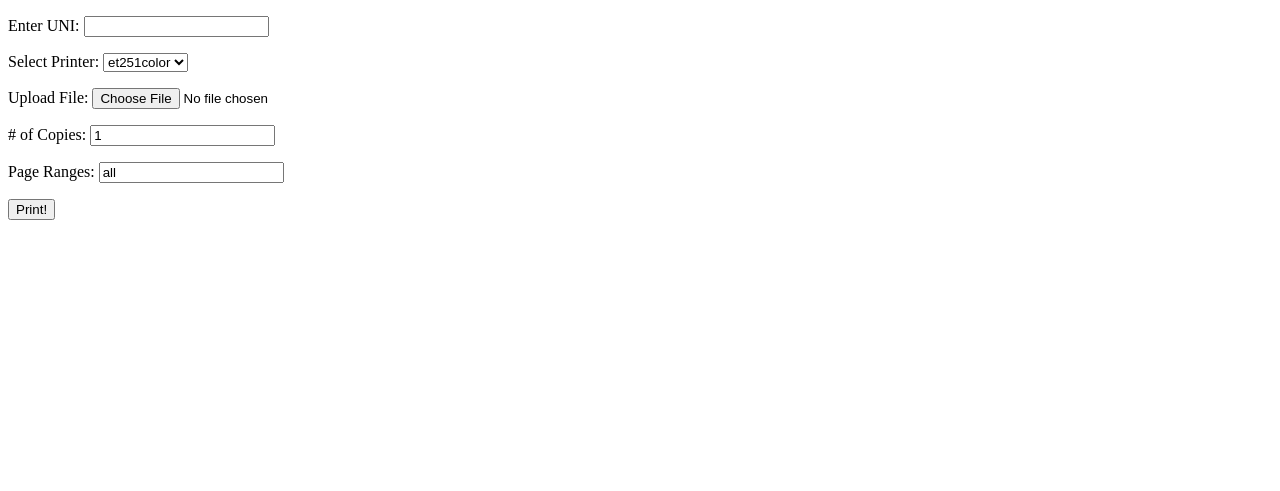
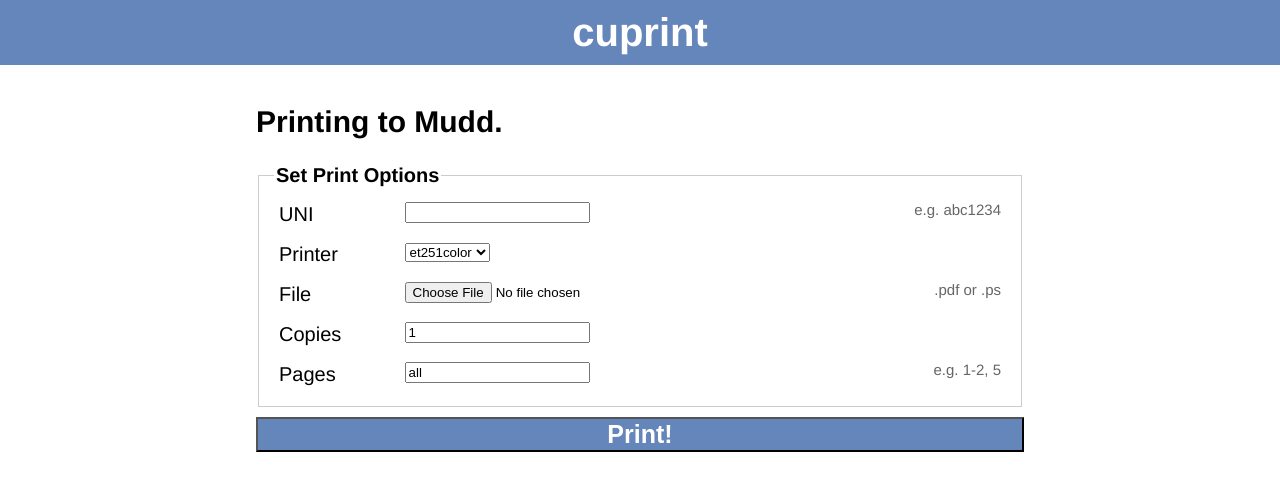
Before and after one commit to adi-archive/cuprint, a Flask app: page /mudd/print in a window 1280 px wide. Shown: the top 491 px of the page. Run offline with Flask 2, Linux system fonts and the light colour scheme; parts of the project's set-up code (start-up, migrations or seed data) failed here and were passed over.

Commit message:
Made it prettier.

```diff
--- a/application.py
+++ b/application.py
@@ -30,7 +30,9 @@ def print_file(f):
 	except cups.IPPError:
 		return False
 
-# Example route, delete this and add your own
+def unslugify(value):
+	return ' '.join([s.capitalize() for s in value.split('-')])
+
 @app.route('/')
 def index():
 	return render_template('buildings.html', buildings=app.config['BUILDINGS'])
@@ -38,7 +40,7 @@ def index():
 @app.route('/<building>/print')
 def print_form(building):
 	printers = app.config['PRINTERS'][building]
-	return render_template('printers.html', printers=printers)
+	return render_template('printers.html', building=unslugify(building), printers=printers)
 
 @app.route('/print', methods=['POST'])
 def handle_print():
--- a/manage.py
+++ b/manage.py
@@ -1,8 +1,7 @@
-#!/usr/bin/env python2
+#!/usr/bin/env python
 
 import sys, os
 from application import app
-import redis
 import json
 import cPickle as pickle
 
--- a/static/main.css
+++ b/static/main.css
@@ -0,0 +1,126 @@
+html {
+    font-family: Helvetica, Arial, sans-serif;
+    font-size: 20px;
+}
+
+body {
+    margin: 0;
+}
+
+body div {
+    width: 60%;
+    margin: 0 auto;
+}
+
+h1 {
+    color: #fff;
+    background-color: #6586BA;
+    margin: 0 0 1em 0;
+    display: block;
+    width: 100%;
+    padding: .25em 0;
+    text-align: center;
+}
+
+h2 {
+    margin-top: 1em;
+}
+
+ul {
+    list-style-type: none;
+    -webkit-column-count: 2;
+    -moz-column-count: 2;
+    column-count: 2;
+    height: 22em;
+    padding: 0;
+    margin-left: -.5em;
+}
+
+li {
+    padding: .5em 0;
+}
+
+a, a:visited {
+    color: #333;
+    text-decoration: none;
+    padding: .5em;
+}
+
+a:hover {
+    color: #fff;
+    background-color: #6586BA;
+}
+
+/* Form styles based on
+    http://www.alistapart.com/articles/prettyaccessibleforms/
+*/
+form.printform fieldset {
+  margin-bottom: 10px;
+  border: 1px solid #ccc;
+}
+
+form.printform legend {
+  padding: 0 2px;
+  font-weight: bold;
+}
+
+form.printform label {
+  display: inline-block;
+  line-height: 1.5;
+  vertical-align: top;
+}
+
+form.printform fieldset ol {
+  margin: 0;
+  padding: 0;
+}
+
+form.printform fieldset li {
+  list-style: none;
+  padding: 5px;
+  margin: 0;
+}
+
+form.printform fieldset fieldset {
+  border: none;
+  margin: 3px 0 0;
+}
+
+form.printform fieldset fieldset legend {
+  padding: 0 0 5px;
+  font-weight: normal;
+}
+
+form.printform fieldset fieldset label {
+  display: block;
+  width: auto;
+}
+
+form.printform em {
+  font-weight: bold;
+  font-style: normal;
+  color: #f00;
+}
+
+form.printform label {
+  width: 120px; /* Width of labels */
+}
+
+form.printform fieldset fieldset label {
+  margin-left: 123px; /* Width plus 3 (html space) */
+}
+
+form.printform button {
+    width: 100%;
+    font-size: 1.25em;
+    font-weight: bold;
+    color: #fff;
+    background-color: #6586BA;
+}
+
+form.printform small {
+    line-height: 1.5;
+    float: right;
+    color: #666;
+    font-size: .75em;
+}
--- a/templates/base.html
+++ b/templates/base.html
@@ -8,7 +8,10 @@
     {% endblock %}
   </head>
   <body>
+  <h1>cuprint</h1>
+  <div>
   {% block body %}
   {% endblock %}
+  </div>
   </body>
 </html>
--- a/templates/buildings.html
+++ b/templates/buildings.html
@@ -1,8 +1,10 @@
 {% extends "base.html" %}
 
 {% block body %}
-	<p>Choose a building.</p>
+	<h2>Choose a building.</h2>
+    <ul id="buildings">
 	{% for building in buildings %}
-		<p><a href="{{building|slugify}}/print">{{building}}</a></p>
+		<li><a href="{{building|slugify}}/print">{{building}}</a></li>
 	{% endfor %}
+    </ul>
 {% endblock %}
--- a/templates/printers.html
+++ b/templates/printers.html
@@ -1,18 +1,40 @@
 {% extends "base.html" %}
 
 {% block body %}
-	<form action="../print" method="post" enctype="multipart/form-data">
-		<p>Enter UNI: <input type="text" name="uni"/></p>
-		<p>Select Printer:
-		<select name="printer">
-		{% for prt in printers %}
-			<option value="{{prt}}">{{prt}}</option>
-		{% endfor %}
-		</select>
-		</p>
-		<p>Upload File: <input type="file" name="document"/></p>
-		<p># of Copies: <input type="text" name="copies" value="1"/></p>
-		<p>Page Ranges: <input type="text" name="page-ranges" value="all"/></p>
-		<p><input type="submit" value="Print!"/></p>
+	<h2>Printing to {{building}}.</h2>
+	<form action="../print" method="post" enctype="multipart/form-data" class="printform">
+	<fieldset>
+		<legend>Set Print Options</legend>
+		<ol>
+			<li>
+				<label for="uni">UNI</label>
+				<input type="text" id="uni" name="uni"/>
+				<small>e.g. abc1234</small>
+			</li>
+			<li>
+				<label for="printer">Printer</label>
+				<select id="printer" name="printer">
+				{% for prt in printers %}
+					<option value="{{prt}}">{{prt}}</option>
+				{% endfor %}
+				</select>
+			</li>
+			<li>
+				<label for="document">File</label>
+				<input type="file" id="document" name="document"/>
+				<small>.pdf or .ps</small>
+			</li>
+			<li>
+				<label for="copies">Copies</label>
+				<input type="text" id="copies" name="copies" value="1"/>
+			</li>
+			<li>
+				<label for="page-ranges">Pages</label>
+				<input type="text" id="page-ranges" name="page-ranges" value="all"/>
+				<small>e.g. 1-2, 5</small>
+			</li>
+		</ol>
+	</fieldset>
+	<button type="submit" value="Print!">Print!</button>
 	</form>
 {% endblock %}
```
